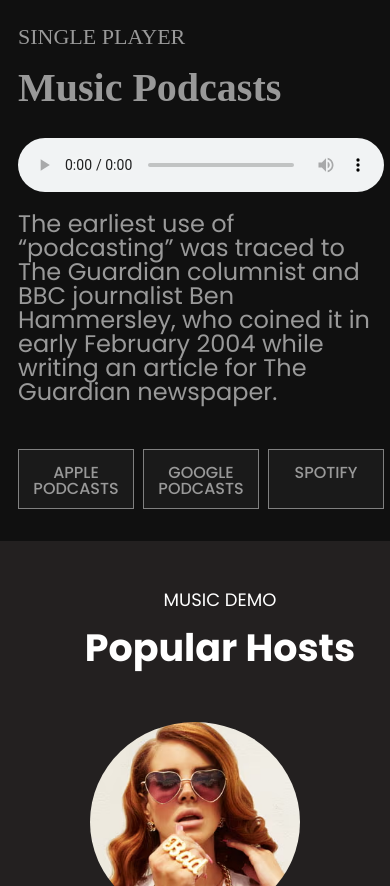
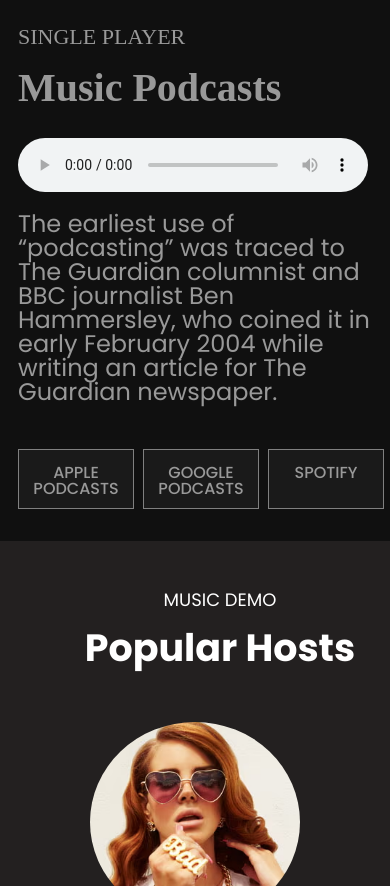
Before and after one commit to Nia-gabunia0/Final-Project-NiaGabunia, a plain HTML site: page index.html in a window 390 px wide. Shown: the part 3200-4086 px from the top of the page. Drawn offline with Linux system fonts and the light colour scheme.

Commit message:
finall--

```diff
--- a/css/responsive.css
+++ b/css/responsive.css
@@ -66,11 +66,11 @@
         height: 60px;
     }
     .figure{
-        max-width: 381px;
+        max-width: 380px;
         height: 54px;
     }
     .sect3-little-box{
-        max-width: 25rem;
+        max-width: 22rem;
         height: 120px;
         flex-wrap: nowrap;
     }
--- a/css/style.css
+++ b/css/style.css
@@ -380,11 +380,11 @@ hr{
     min-height: 157px;
 }
 .figure{
-    max-width: 44.688rem;
+    max-width: 43.688rem;
     height: 65px;
 }
 .figure audio{
-    width: 100%;
+    width: 99%;
 }
 .sect3-little-box{
     display: flex;
```
